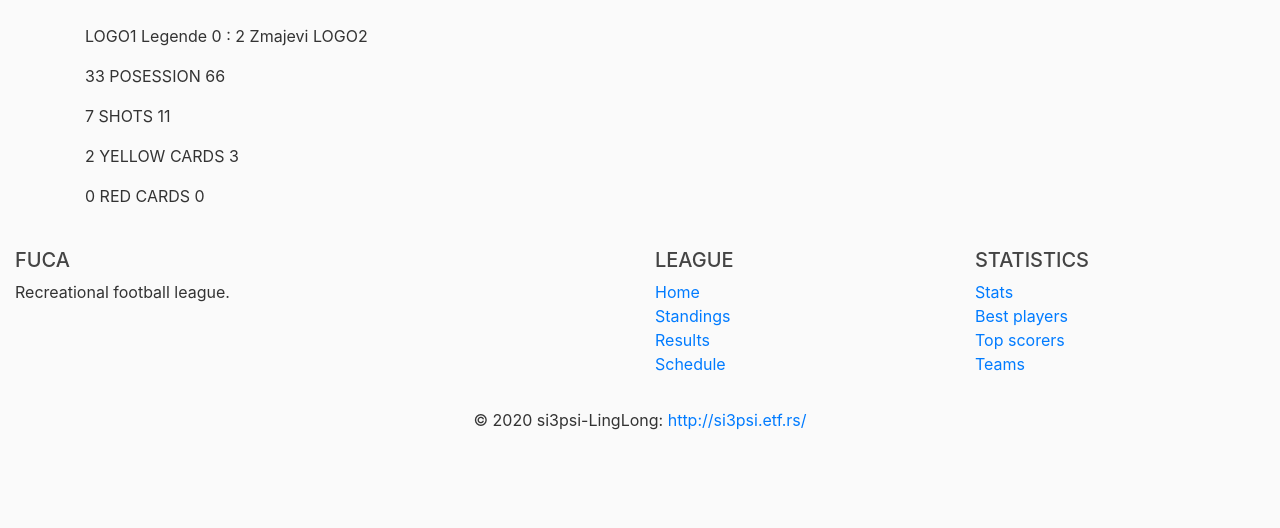
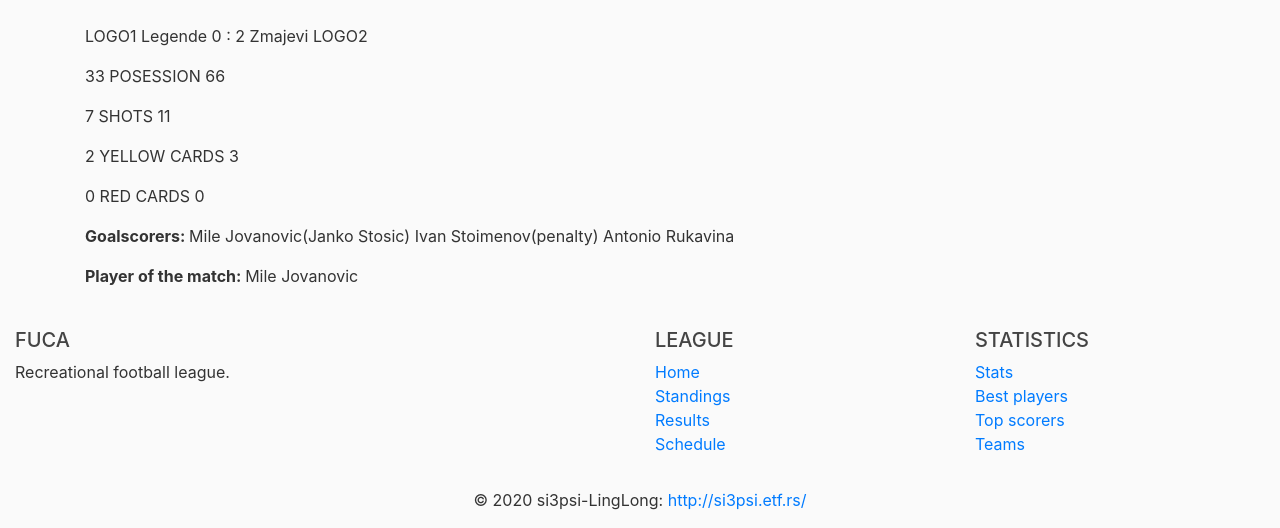
Before and after one commit to urosisakovic/FUCA, a Flask app: page /stats in a window 1280 px wide. Shown: the part 56-584 px from the top of the page. Run offline with Flask 2, Linux system fonts and the light colour scheme; some libraries are stand-ins or nearby versions.

Commit message:
Added goalscorers list and player of the match to stats.html

```diff
--- a/src/dummydata.py
+++ b/src/dummydata.py
@@ -82,3 +82,20 @@ stats = {
     'team2_yellow':     '3',
     'team2_red':        '0'
 }
+stats_best_player = {
+    'best_player': 'Mile Jovanovic'
+}
+stats_scorers = [
+    {
+        'scorer':       'Mile Jovanovic',
+        'assistent':    '(Janko Stosic)'
+    },
+    {
+        'scorer':       'Ivan Stoimenov',
+        'assistent':    '(penalty)'
+    },
+    {
+        'scorer':       'Antonio Rukavina',
+        'assistent':    ''
+    }
+]
--- a/src/main.py
+++ b/src/main.py
@@ -42,7 +42,11 @@ def login():
 
 @app.route("/stats")
 def stats():
-    return render_template('stats.html', title='Stats', stats=dummydata.stats)
+    return render_template('stats.html',
+                           title='Stats',
+                           stats=dummydata.stats,
+                           best_player=dummydata.stats_best_player,
+                           scorers=dummydata.stats_scorers)
 
 
 @app.route("/bestplayers")
--- a/src/templates/stats.html
+++ b/src/templates/stats.html
@@ -6,4 +6,14 @@
     <p>{{ stats.team1_shots }} SHOTS {{ stats.team2_shots }}</p>
     <p>{{ stats.team1_yellow }} YELLOW CARDS {{ stats.team2_yellow }}</p>
     <p>{{ stats.team1_red }} RED CARDS {{ stats.team2_red }}</p>
+
+    <p>
+        <b>Goalscorers: </b>
+        {% for scorer in scorers %}
+            {{ scorer.scorer }}{{ scorer.assistent }}
+        {% endfor %}
+    </p>
+    <p>
+        <b> Player of the match: </b> {{ best_player.best_player }}
+    </p>
 {% endblock content %}
```
